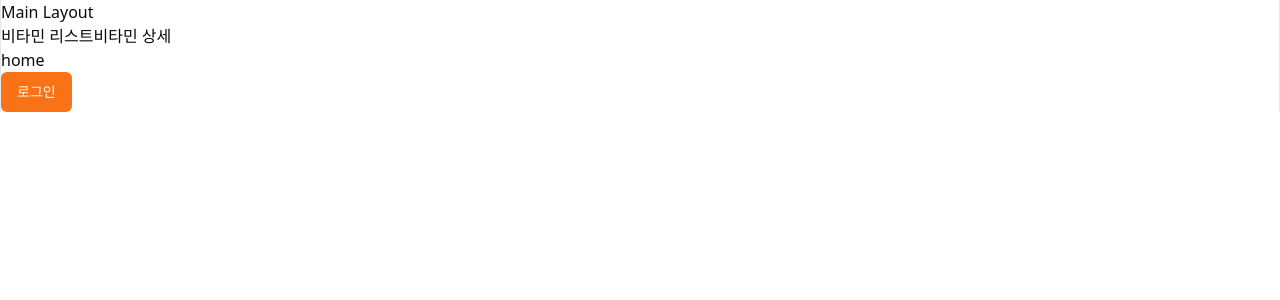
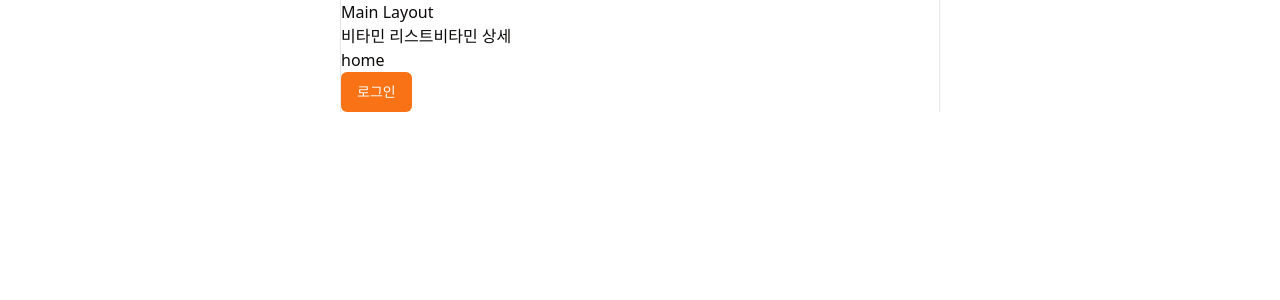
Before and after one commit to wisdom-13/vita-flow, a React (Vite) app: page / in a window 1280 px wide. Shown: the top 300 px of the page. Built offline with nearby package versions, Linux system fonts and the light colour scheme; no server answers.

Commit message:
💄 화면 사이즈 스타일 수정

```diff
--- a/src/layout/Admin.tsx
+++ b/src/layout/Admin.tsx
@@ -1,5 +1,4 @@
 import MenuItem from '@/components/admin/MenuItem';
-import '@/styles/admin.css'
 import { Home, Pill, PlusSquare, ShoppingBag } from 'lucide-react';
 import { Outlet, useLocation } from 'react-router-dom';
 
@@ -7,13 +6,13 @@ const AdminLayout = () => {
   const { pathname } = useLocation();
 
   return (
-    <div className='flex'>
+    <div className='flex admin'>
       <nav className='flex flex-col justify-between border-slate-200 bg-slate-50 p-4 pt-10 border-r w-60 h-screen'>
         <div>
-          <h1 className='pb-8 pl-4 font-semibold text-2xl'>
-            비타플로우
-            <h6 className='mt-2 font-normal text-sm'>판매자 페이지</h6>
-          </h1>
+          <div className='pb-10 pl-4'>
+            <h1 className='font-semibold text-2xl'>비타플로우</h1>
+            <h6 className='font-normal text-sm'>판매자 페이지</h6>
+          </div>
           <div className='flex flex-col gap-y-4'>
             <MenuItem
               icon={ShoppingBag}
--- a/src/layout/Auth.tsx
+++ b/src/layout/Auth.tsx
@@ -8,7 +8,7 @@ const AuthLayout = () => {
   const headerText = location.pathname === '/signup' ? '회원가입' : '로그인';
 
   return (
-    <div className='w-full h-screen'>
+    <div className='w-full h-screen main'>
       <header className='flex justify-between items-center px-4 h-12'>
         <Link to='/'><HomeIcon size='24' /></Link>
         <h1 className='font-semibold text-lg'>{headerText}</h1>
--- a/src/layout/Main.tsx
+++ b/src/layout/Main.tsx
@@ -2,12 +2,12 @@ import { Link, Outlet } from 'react-router-dom';
 
 const MainLayout = () => {
   return (
-    <>
+    <div className='main'>
       <div>Main Layout</div>
       <Link to='/vitamins'>비타민 리스트</Link>
       <Link to='/vitamins/id'>비타민 상세</Link>
       <Outlet />
-    </>
+    </div>
   );
 }
 
--- a/src/styles/admin.css
+++ /dev/null
@@ -1,3 +0,0 @@
-body {
-  @apply max-w-full my-0 mx-auto border-x border-gray-200
-}
--- a/src/styles/index.css
+++ b/src/styles/index.css
@@ -62,9 +62,16 @@
 
 body {
   -ms-overflow-style: none;
-  @apply max-w-[600px] my-0 mx-auto border-x border-gray-200
 }
 
 ::-webkit-scrollbar {
   display: none;
 }
+
+.main {
+  @apply max-w-[600px] my-0 mx-auto border-x border-gray-200
+}
+
+.admin {
+  @apply max-w-full
+}
```
